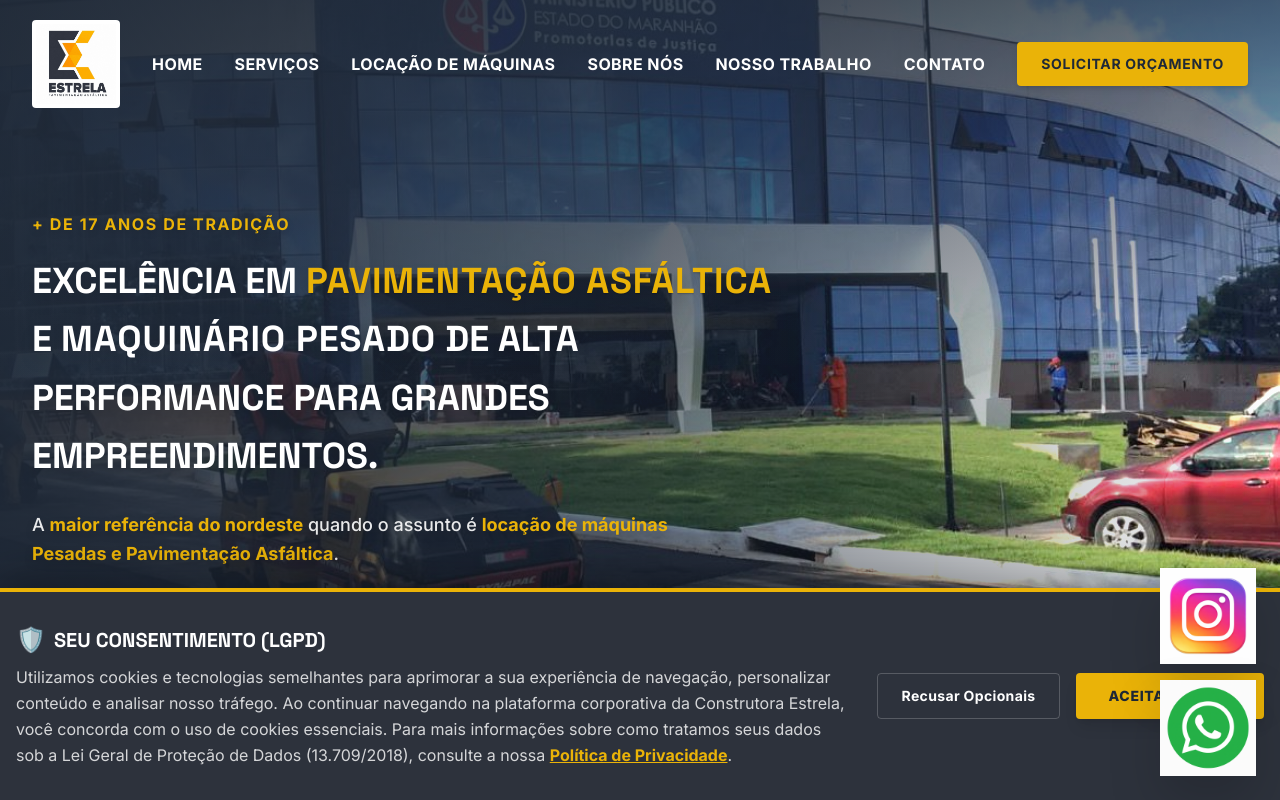
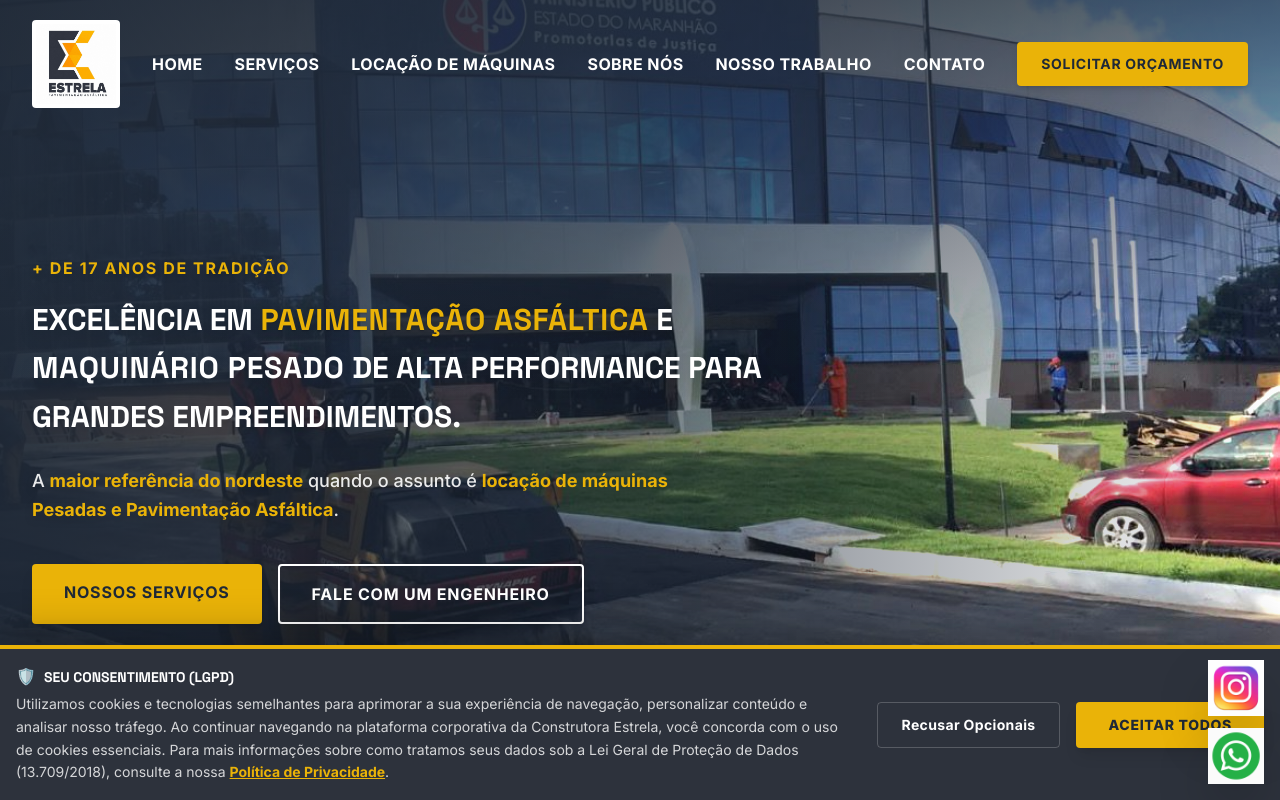
Before and after one commit to cristianealvesfr-hash/estrela, a React (Vite) app: page / in a window 1280 px wide. Shown: the top 800 px of the page. Built offline with nearby package versions, Linux system fonts and the light colour scheme.

Commit message:
Ajustes visuais: textos menores icones menores LGPD compacto

```diff
--- a/src/components/CookieConsent.tsx
+++ b/src/components/CookieConsent.tsx
@@ -38,12 +38,12 @@ export function CookieConsent({ onOpenPrivacyPolicy }: CookieConsentProps) {
           transition={{ duration: 0.8, ease: "easeOut" }}
           className="fixed bottom-0 left-0 w-full z-40 bg-chumbo border-t-4 border-amarelo shadow-[0_-10px_40px_rgba(0,0,0,0.3)]"
         >
-          <div className="container mx-auto px-4 py-6 md:py-8 flex flex-col md:flex-row items-center justify-between gap-6">
+          <div className="container mx-auto px-4 py-3 md:py-4 flex flex-col md:flex-row items-center justify-between gap-4">
             <div className="text-branco md:w-2/3">
-              <h3 className="text-xl font-bold mb-2 flex items-center gap-2">
-                <span className="text-amarelo text-2xl">🛡️</span> Seu Consentimento (LGPD)
+              <h3 className="text-sm font-bold mb-1 flex items-center gap-2">
+                <span className="text-amarelo text-base">🛡️</span> Seu Consentimento (LGPD)
               </h3>
-              <p className="text-sm md:text-base text-branco/80 leading-relaxed">
+              <p className="text-xs md:text-sm text-branco/80 leading-relaxed">
                 Utilizamos cookies e tecnologias semelhantes para aprimorar a sua experiência de navegação,
                 personalizar conteúdo e analisar nosso tráfego. Ao continuar navegando na plataforma corporativa
                 da Construtora Estrela, você concorda com o uso de cookies essenciais. Para mais informações
--- a/src/components/Hero.tsx
+++ b/src/components/Hero.tsx
@@ -33,7 +33,7 @@ export function Hero() {
             initial={{ opacity: 0, y: 30 }}
             animate={{ opacity: 1, y: 0 }}
             transition={{ duration: 0.8, delay: 0.1, ease: "easeOut" }}
-            className="text-2xl md:text-3xl lg:text-4xl text-branco leading-relaxed mb-6 drop-shadow-xl max-w-3xl font-light"
+            className="text-xl md:text-2xl lg:text-3xl text-branco leading-relaxed mb-6 drop-shadow-xl max-w-3xl font-light"
           >
             Excelência em <span className="font-black text-amarelo text-shadow-sm tracking-wide">Pavimentação Asfáltica</span> e <strong className="font-black text-branco tracking-wide">Maquinário Pesado</strong> de Alta Performance para grandes empreendimentos.
           </motion.h1>
--- a/src/components/WhatsAppButton.tsx
+++ b/src/components/WhatsAppButton.tsx
@@ -3,7 +3,7 @@ export function WhatsAppButton() {
   const instagramUrl = "https://www.instagram.com/construtoraestrela1?igsh=NHZ0bWE2djh0OWRw";
 
   return (
-    <div className="fixed bottom-6 right-6 z-50 flex flex-col gap-4 origin-bottom-right">
+    <div className="fixed bottom-4 right-4 z-50 flex flex-col gap-3 origin-bottom-right">
       {/* Instagram Button */}
       <a
         href={instagramUrl}
@@ -15,7 +15,7 @@ export function WhatsAppButton() {
         <img
           src="/imagens/Instagram%20Contrutora%20estrela.png"
           alt="Instagram"
-          className="w-20 md:w-24 h-auto drop-shadow-2xl"
+          className="w-12 md:w-14 h-auto drop-shadow-2xl"
         />
       </a>
 
@@ -30,7 +30,7 @@ export function WhatsAppButton() {
         <img
           src="/imagens/whatsapp%20construtora%20estrela.png"
           alt="WhatsApp"
-          className="w-20 md:w-24 h-auto drop-shadow-2xl"
+          className="w-12 md:w-14 h-auto drop-shadow-2xl"
         />
       </a>
     </div>
```
